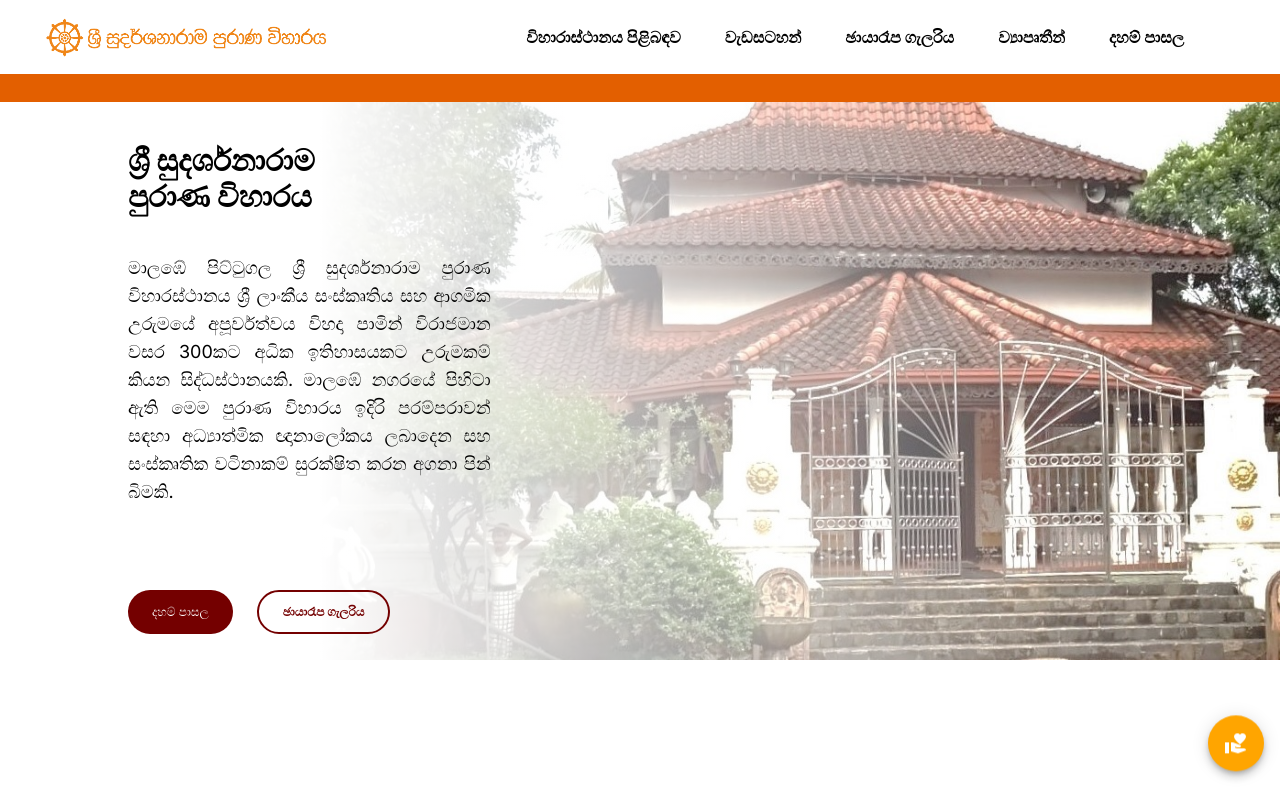
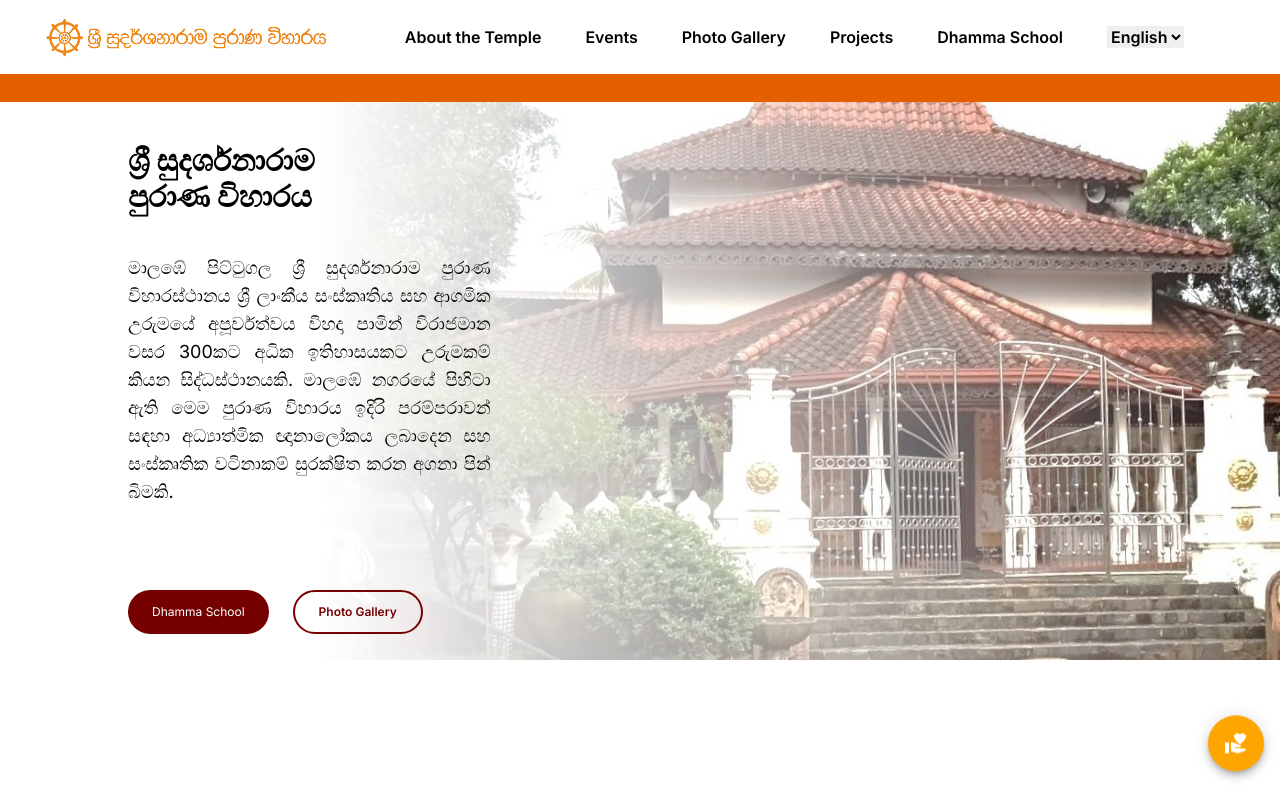
Before and after one commit to ms-club-sliit/pittugala-temple-web, a Next.js app: page / in a window 1280 px wide. Shown: the top 800 px of the page. Built offline with nearby package versions, Linux system fonts and the light colour scheme.

Commit message:
i18n Initialized, Lang Context Added & Navbar converted
Signed-off-by: Randula Mawaththa <randula98@gmail.com>

```diff
--- a/package.json
+++ b/package.json
@@ -19,9 +19,11 @@
     "@fortawesome/react-fontawesome": "^0.2.0",
     "@mui/icons-material": "^5.14.15",
     "@mui/material": "^5.14.15",
+    "i18next": "^23.11.4",
     "next": "13.5.4",
     "react": "^18",
     "react-dom": "^18",
+    "react-i18next": "^14.1.1",
     "styled-components": "^6.1.0"
   },
   "devDependencies": {
--- a/src/app/layout.js
+++ b/src/app/layout.js
@@ -3,6 +3,8 @@ import { Inter } from 'next/font/google'
 import Footer from '@/components/footer'
 import Navbar from '@/components/Navbar'
 import DonationButton from '@/components/DonationButton'
+
+import { LangProvider } from '../context/LangContext'
 
 const inter = Inter({ subsets: ['latin'] })
 
@@ -12,13 +14,16 @@ export const metadata = {
 }
 
 export default function RootLayout({ children }) {
+
   return (
     <html lang="en">
       <body className={`${inter.className} bg-white`}>
-        <DonationButton />
-        <Navbar />
-        {children}
-        <Footer />
+        <LangProvider>
+          <DonationButton />
+          <Navbar />
+          {children}
+          <Footer />
+        </LangProvider>
       </body>
     </html>
   )
--- a/src/components/Navbar.jsx
+++ b/src/components/Navbar.jsx
@@ -1,34 +1,32 @@
 'use client'
-import { useState } from 'react'
+import { useState, useContext } from 'react'
 import Image from 'next/image'
 import Link from 'next/link'
 
-import {
-  ABOUT,
-  EVENTS,
-  GALLERY,
-  PROJECTS,
-  DHAMMA_SCHOOL,
-} from '@/consts/consts'
+import LangContext from '../context/LangContext'
 
 const Navbar = () => {
   const [isMobileMenuOpen, setMobileMenuOpen] = useState(false)
+
+  const { t, changeLanguage } = useContext(LangContext)
 
   const toggleMobileMenu = () => {
     setMobileMenuOpen(!isMobileMenuOpen)
   }
 
+  const handleLangUpdate = (e) => {
+    changeLanguage(e.target.value)
+  }
+
   return (
     <nav className="bg-white p-4 text-black font-semibold">
       <div
-        className={`container mx-auto flex justify-between items-center ${
-          isMobileMenuOpen ? 'flex-col items-center' : 'pl-5'
-        }`}
+        className={`container mx-auto flex justify-between items-center ${isMobileMenuOpen ? 'flex-col items-center' : 'pl-5'
+          }`}
       >
         <div
-          className={`text-center ${isMobileMenuOpen ? 'w-full' : 'w-auto'} ${
-            isMobileMenuOpen ? 'mx-auto' : ''
-          }`}
+          className={`text-center ${isMobileMenuOpen ? 'w-full' : 'w-auto'} ${isMobileMenuOpen ? 'mx-auto' : ''
+            }`}
         >
           <Link href="/">
             <Image
@@ -37,28 +35,33 @@ const Navbar = () => {
               width={300}
               height={10}
               loading="lazy"
-              className={`md:mx-auto ${
-                isMobileMenuOpen ? 'mx-auto text-center' : ''
-              }`}
+              className={`md:mx-auto ${isMobileMenuOpen ? 'mx-auto text-center' : ''
+                }`}
             />
           </Link>
         </div>
         <div className="hidden md:block">
           <ul className="flex space-x-6 pr-20">
             <li>
-              <Link href="/about">{ABOUT}</Link>
+              <Link href="/about">{t('ABOUT')}</Link>
             </li>
             <li className="pl-5">
-              <Link href="/events">{EVENTS}</Link>
+              <Link href="/events">{t('EVENTS')}</Link>
             </li>
             <li className="pl-5">
-              <Link href="/gallery">{GALLERY}</Link>
+              <Link href="/gallery">{t('GALLERY')}</Link>
             </li>
             <li className="pl-5">
-              <Link href="/projects">{PROJECTS}</Link>
+              <Link href="/projects">{t('PROJECTS')}</Link>
             </li>
             <li className="pl-5">
-              <Link href="/dhammaSchool">{DHAMMA_SCHOOL}</Link>
+              <Link href="/dhammaSchool">{t('DHAMMA_SCHOOL')}</Link>
+            </li>
+            <li className="pl-5">
+              <select onChange={handleLangUpdate}>
+                <option value="en">English</option>
+                <option value="si">සිංහල</option>
+              </select>
             </li>
           </ul>
         </div>
@@ -72,36 +75,41 @@ const Navbar = () => {
         </div>
       </div>
       <ul
-        className={`md:hidden ${
-          isMobileMenuOpen ? 'block' : 'hidden'
-        } border-t border-black`}
+        className={`md:hidden ${isMobileMenuOpen ? 'block' : 'hidden'
+          } border-t border-black`}
       >
         <div className="flex flex-col items-center">
           <li>
             <Link onClick={() => toggleMobileMenu()} href="/about">
-              {ABOUT}
+              {t('ABOUT')}
             </Link>
           </li>
           <li className="pl-5">
             <Link onClick={() => toggleMobileMenu()} href="/events">
-              {EVENTS}
+              {t('EVENTS')}
             </Link>
           </li>
           <li className="pl-5">
             <Link onClick={() => toggleMobileMenu()} href="/gallery">
-              {GALLERY}
+              {t('GALLERY')}
             </Link>
           </li>
           <li className="pl-5">
             <Link onClick={() => toggleMobileMenu()} href="/projects">
-              {PROJECTS}
+              {t('PROJECTS')}
             </Link>
           </li>
           <li className="pl-5">
             <Link onClick={() => toggleMobileMenu()} href="/dhammaSchool">
-              {DHAMMA_SCHOOL}
+              {t('DHAMMA_SCHOOL')}
             </Link>
           </li>
+          <li className="pl-5">
+              <select onChange={handleLangUpdate}>
+                <option value="en">English</option>
+                <option value="si">සිංහල</option>
+              </select>
+            </li>
         </div>
       </ul>
     </nav>
--- a/src/components/landingPage/discover/Discover.jsx
+++ b/src/components/landingPage/discover/Discover.jsx
@@ -1,8 +1,14 @@
 'use client'
+import { useContext } from 'react';
 import { useRouter } from 'next/navigation'
 import { DHAMMA_SCHOOL, GALLERY } from '@/consts/consts'
 
+import LangContext from '../../../context/LangContext'
+
 export default function Discover() {
+
+  const { t } = useContext(LangContext)
+
   const router = useRouter()
 
   const load = () => {
@@ -47,7 +53,7 @@ export default function Discover() {
               }}
               className="bg-[#740000] text-xs rounded-full py-1 sm:px-2 xl:px-6 xl:py-3  my-1 text-white"
             >
-              {DHAMMA_SCHOOL}
+              {t('DHAMMA_SCHOOL')}
             </button>
             <button
               onClick={() => {
@@ -55,7 +61,7 @@ export default function Discover() {
               }}
               className="rounded-full text-xs font-semibold py-1 text-[#740000] my-1 border-[1px] xl:border-2 border-[#740000] sm:px-2 xl:px-6 md:py-3"
             >
-              {GALLERY}
+              {t('GALLERY')}
             </button>
           </div>
         </div>
--- /dev/null
+++ b/src/context/LangContext.jsx
@@ -0,0 +1,38 @@
+'use client'
+import { createContext } from 'react';
+
+import { useTranslation, initReactI18next } from 'react-i18next';
+import i18n from 'i18next';
+
+import translate_en from '../data/translations/english.json';
+import translate_si from '../data/translations/sinhala.json';
+
+const LangContext = createContext();
+
+i18n.use(initReactI18next).init({
+    resources: {
+        en: { translation: translate_en },
+        si: { translation: translate_si },
+    },
+    lng: 'en',
+    fallbackLng: 'en',
+    interpolation: {
+        escapeValue: false,
+    },
+});
+
+export const LangProvider = ({ children }) => {
+    const { t, i18n } = useTranslation();
+
+    function changeLanguage(lng) {
+        i18n.changeLanguage(lng);
+    }
+
+    return (
+        <LangContext.Provider value={{ t, changeLanguage }}>
+            {children}
+        </LangContext.Provider>
+    );
+}
+
+export default LangContext;
--- /dev/null
+++ b/src/data/translations/english.json
@@ -0,0 +1,19 @@
+{
+    "ABOUT_TEXT": "About Text",
+    "ABOUT_POTRAIT_TEXT": "About Potrait Text",
+    "PROJECT_TEXT": "Project Text",
+    "HISTORY": "History of Sri Sudharshanaramaya",
+    "DONATION_HEADER": "Money Donations",
+    "REFERENCES": "References",
+    "ABOUT" : "About the Temple",
+    "EVENTS" : "Events",
+    "GALLERY" : "Photo Gallery",
+    "PROJECTS" : "Projects",
+    "DHAMMA_SCHOOL": "Dhamma School",
+    "FIND_OUT_MORE": "Find Out More",
+    "MORE_DETAILS":"More Details",
+    "VIEW_EVENT":"View Event",
+    "CONNECT_WITH_US":"Connect With Us",
+    "ADDRESS":"Address",
+    "DHAMMA_SCHOOL_HEADER":"Sri Tharunodaya Dhamma School"
+}
--- /dev/null
+++ b/src/data/translations/sinhala.json
@@ -0,0 +1,19 @@
+{
+    "ABOUT_TEXT": "මාලඹේ පිට්ටුගල ශ්‍රී සුදර්ශනාරාම පුරාණ විහාරස්ථානය අවුරුදු 300 කට වඩා පැරණි පුරාණ මහා විහාරයකි. මෙම විහාරය කලාපයේ පැරණිතම ආගමික විහාරස්ථානයක් ලෙස සැළකේ. විහාරස්ථානයේ වර්තමාන විහාරාධිපති දෙල්ගොඩ කල්‍යාණී ප්‍රදීප විද්‍යායතන පිරිවෙන්හි විශ්‍රාමලත් ආචාර්‍ය, කල්‍යාණී සාමග්‍රී ධර්ම මහා සංඝ සභාවේ කර්ම වාගාචාර්‍ය පූජ්‍ය පනලීයේ මංගල ස්ථවිරයන් වහන්සේ මෙම විහාරස්ථානයේ පස්වැනි විහාරාධිපතින් වහන්සේය.",
+    "ABOUT_POTRAIT_TEXT": "වත්මන්  විහාරධිපති : මාලඹේ ශ්‍රී සුදර්ශනාරාම පුරාණ විහාරයේ මහා විහාරාධිපති දෙල්ගොඩ කල්‍යාණී ප්‍රදීප විද්‍යායතන පිරිවෙන්හි විශ්‍රාමලත් ආචාර්‍ය, කල්‍යාණී සාමග්‍රී ධර්ම මහා සංඝ සභාවේ කර්ම වාගාචාර්‍ය පූජ්‍ය පනලීයේ මංගල ස්ථවිරයන් වහන්සේ",
+    "PROJECT_TEXT": "මෙම ඉපැරිණි සිද්ධස්ථානයේ පවතින සමහර ගොඩනැගිලි මේ වන විට අබලන් තත්වයට පත්ව ඇත. විශේෂයෙන් භික්ෂුන්ව හන්සේලා වැඩ වෙසෙන සංඝාවාසය භාවිතයට නුසුදුසු ආකාරයට අබලන් වී ඇත. එබැවින් මෙම සංඝාවාසය කඩා ඉවත් කොට නව සංඝාවාසයක් ඉදිකිරීම කඩිනම් අවශ්‍යතාවක් ලෙස විහාරාරස්ථානය හඳුනා ගෙන ඇත. නව ධාතු මන්දිරය සහ සංඝාවාසයේ ඉදිකිරිම් කටයුතු දැනටමත් ආරම්භ කර ඇති බැවින්එහි වැඩ නිමකරවාගැනීමේ මෙම උතුම් කර්තව්‍යට දායකත්වය ලබා දෙන ලෙසට ශාසනාලයෙන් ආරාධනා කරමු.",
+    "HISTORY": "ශ්‍රී සුදර්ශනාරාම පුරාණ විහාරස්ථානයේ අතීතය",
+    "DONATION_HEADER": "මුදල් පරිත්‍යාග",
+    "REFERENCES": "යොමු කිරීම්",
+    "ABOUT" : "විහාරාස්ථානය පිළිබඳව",
+    "EVENTS" : "වැඩසටහන්",
+    "GALLERY" : "ඡායාරෑප ගැලරිය",
+    "PROJECTS" : "ව්‍යාපෘතීන්",
+    "DHAMMA_SCHOOL": "දහම් පාසල",
+    "FIND_OUT_MORE": "තවත් දැනගන්න",
+    "MORE_DETAILS":"වැඩි විස්තර",
+    "VIEW_EVENT":"වැඩසටහන බලන්න",
+    "CONNECT_WITH_US":"අප හා සම්බන්ධ වන්න",
+    "ADDRESS":"ශ්‍රී සුදර්ශනාරාම විහාරස්ථානය, මාලඹේ, කොළඹ.",
+    "DHAMMA_SCHOOL_HEADER":"ශ්‍රී තරුණෝදය දහම්පාසල"
+}
```
Also changed, not shown: 2 other files (tests, documents, lock files or other folders).
